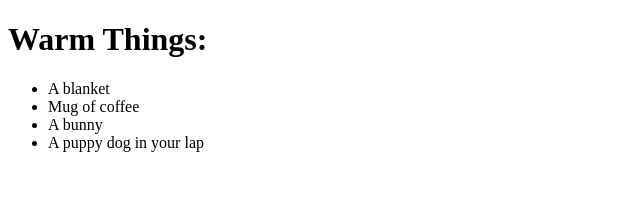
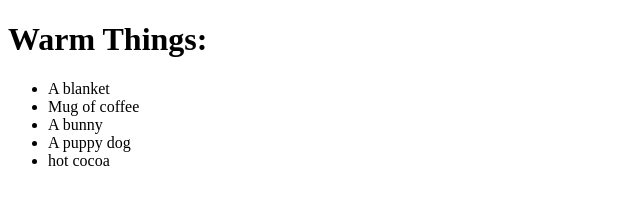
Before and after one commit to Lthom17/first-project, a plain HTML site: page home.html in a window 1280 px wide. Shown: the whole page, without its empty margins (0-640 px from the left). Drawn offline with Linux system fonts and the light colour scheme.

Commit message:
update li

```diff
--- a/home.html
+++ b/home.html
@@ -11,7 +11,8 @@
         <li>A blanket</li>
         <li>Mug of coffee</li>
         <li>A bunny</li>
-        <li>A puppy dog in your lap</li>
+        <li>A puppy dog</li>
+        <li>hot cocoa</li>
     </ul>
 </body>
 </html>
```
